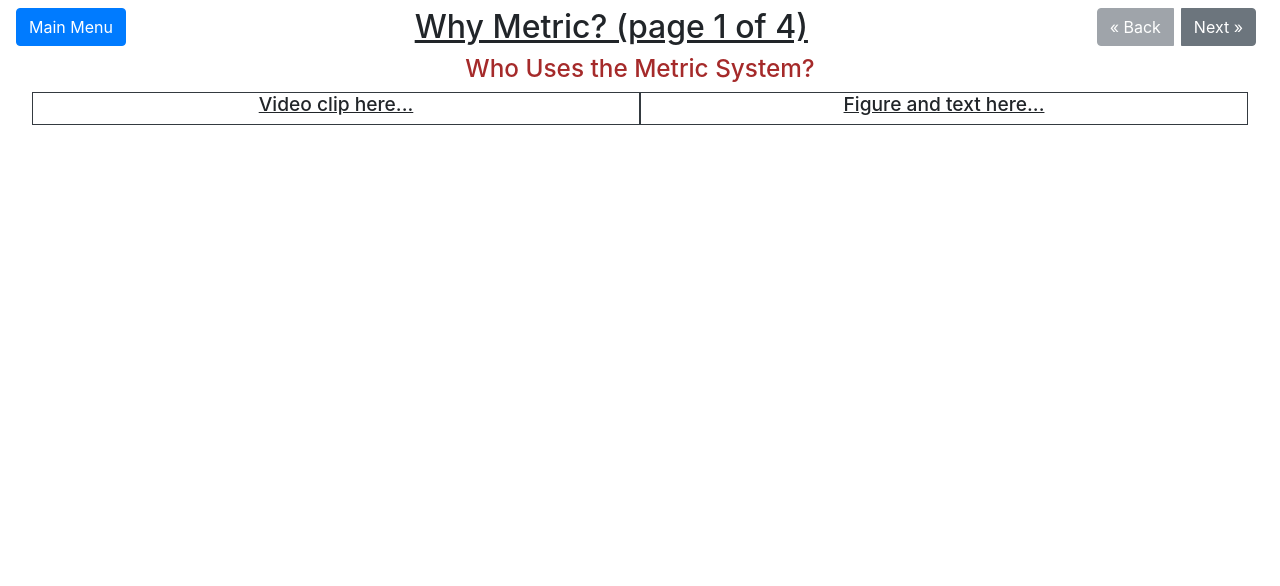
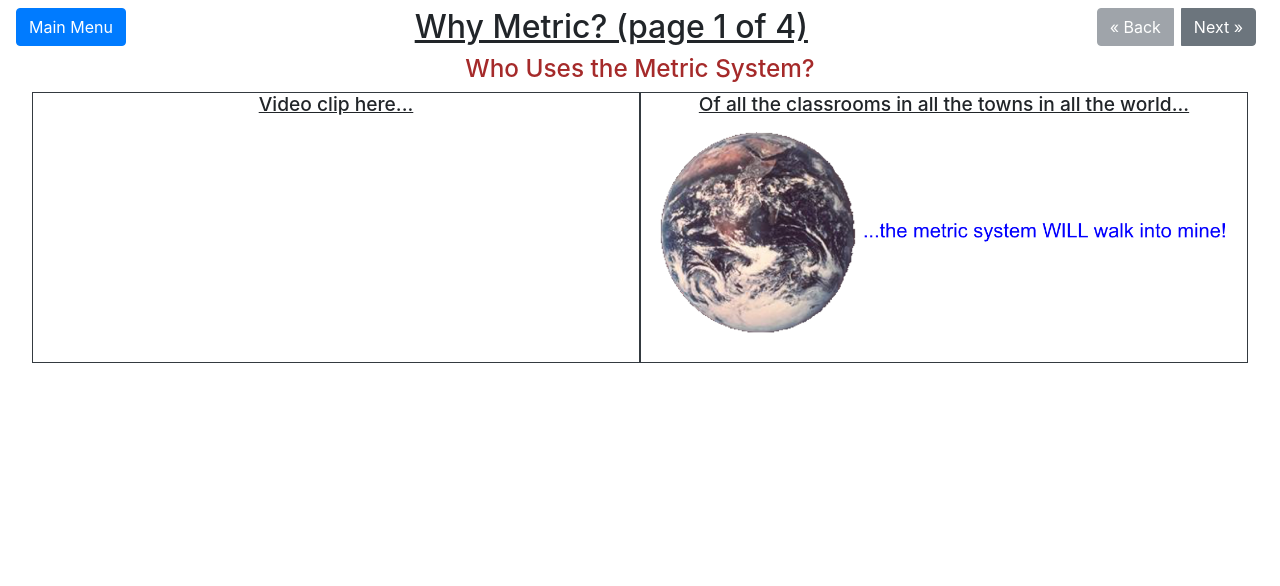
Before and after one commit to jimflores5/MetricConversions, a Flask app: page /why_metric/1 in a window 1280 px wide. Shown: the top 586 px of the page. Run offline with Flask 3, Linux system fonts and the light colour scheme; some libraries are stand-ins or nearby versions.

Commit message:
Finished adding figures for the why_metric pages.

```diff
--- a/main.py
+++ b/main.py
@@ -134,7 +134,7 @@ def why_metric(page):
         elif page == 3:
             subheading = 'Volume Units'
         else:
-            subheading = 'Rutabagas!'
+            subheading = 'Because metric is a LOT more convenient!'
 
     return render_template('why_metric.html', title='Why Use Metric?', page = page, page_title = page_title,
                            num_pages = num_pages, template = template_name, subheading = subheading)
--- a/templates/why_metric.html
+++ b/templates/why_metric.html
@@ -10,7 +10,25 @@
                         <h3 class="frame-heading">Video clip here...</h3>
                     </section>
                     <section class="col-6 text-center border border-dark">
-                        <h3 class="frame-heading">Figure and text here...</h3>
+                        {% if page == 1 %}
+                            <h3 class="frame-heading">Of all the classrooms in all the towns in all the world...</h3>
+                            <figure class="figure">
+                                <img src="{{url_for('static', filename='world.png')}}" class="figure-img img-fluid" alt="Equate a famous painting to 1 kiloword.">
+                            </figure>
+                        {% else %}
+                            <h3 class="frame-heading">Consider</h3>
+                            <p class="frame-text text-center">Use the metric system to show, <span class="frame-text" style="color:blue">"A picture is worth a thousand words."</span></p>
+                            <p>
+                                <button class="btn btn-info reveal-button" type="button" data-toggle="collapse" data-target="#collapseExample3" aria-expanded="false" aria-controls="collapseExample">
+                                    Reveal Answer
+                                </button>
+                            </p>
+                            <div class="collapse" id="collapseExample3">
+                                <figure class="figure">
+                                    <img src="{{url_for('static', filename='kiloword.png')}}" class="figure-img img-fluid" alt="Equate a famous painting to 1 kiloword.">
+                                </figure>
+                            </div>
+                        {% endif %}
                     </section>
                 {% else %}
                     <section class="col-4 text-center border border-dark">
```
Also changed, not shown: static/kiloword.png (added), static/world.png (added).
